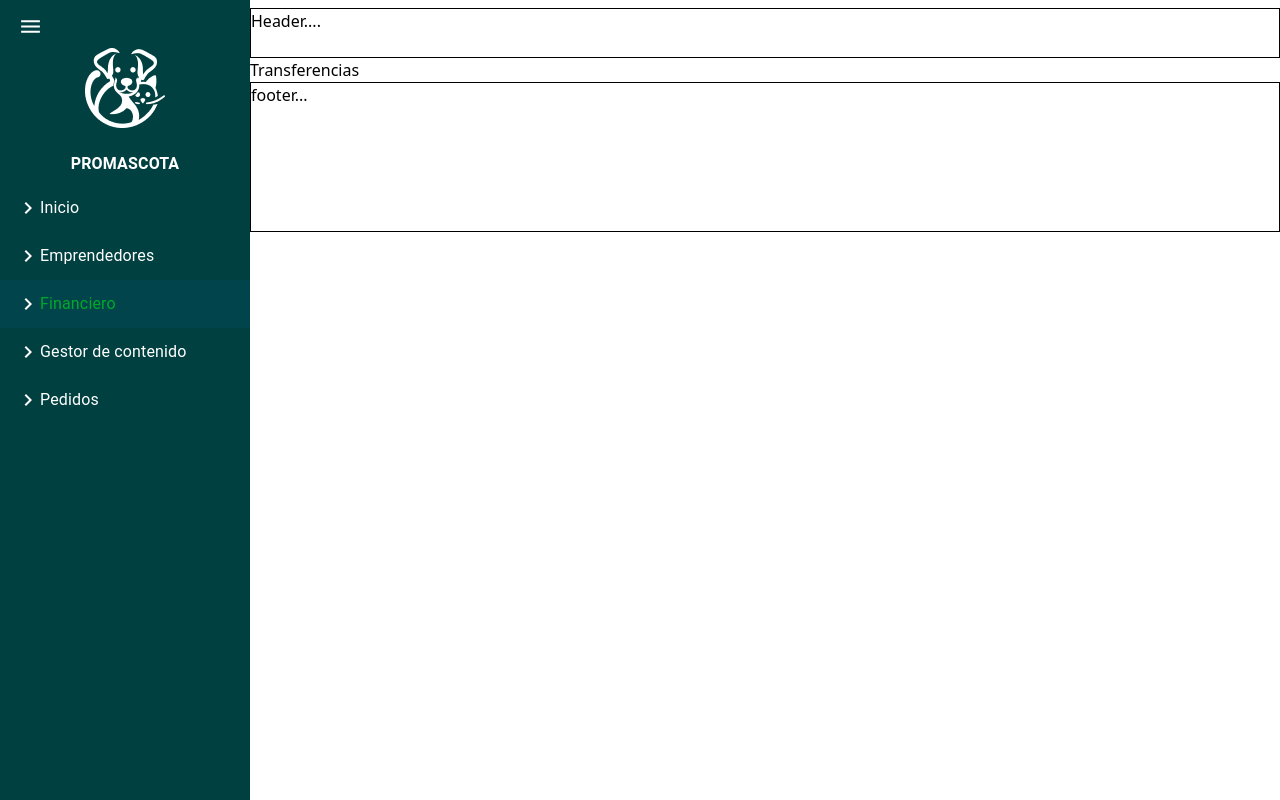
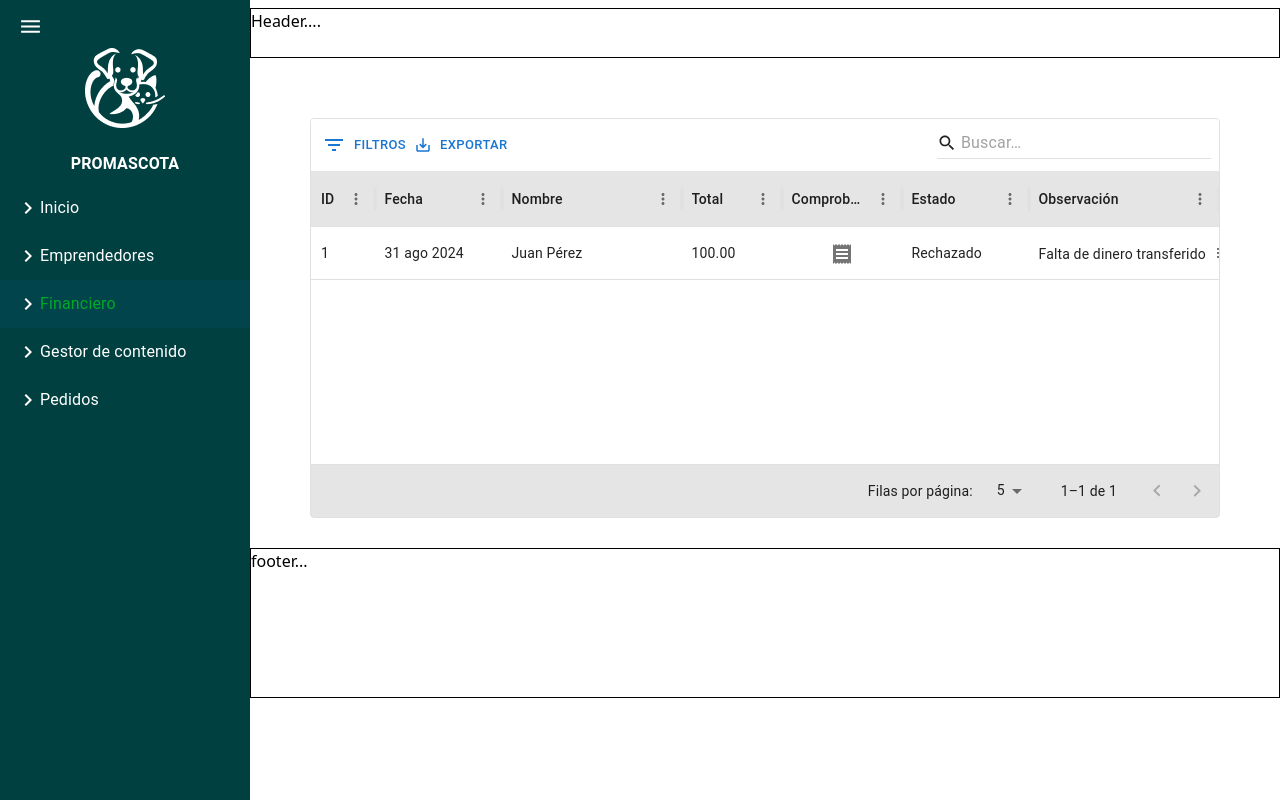
Before and after one commit to PROMASCOTA-TIC/Frontend-Administrator, a Next.js app: page /financiero/transferencias in a window 1280 px wide. Built offline with nearby package versions, Linux system fonts and the light colour scheme.

Commit message:
feat: Agregar página para revisión de transferencias

```diff
--- a/src/app/(admin)/financiero/transferencias/page.tsx
+++ b/src/app/(admin)/financiero/transferencias/page.tsx
@@ -1,7 +1,87 @@
-import React from 'react'
+'use client';
+
+import "@/assets/styles/styles.css"
+import { Box, Grid2, IconButton, Typography } from "@mui/material";
+import { DateFilter, DownloadButton, Tables, } from "../components";
+import { GridColDef } from "@mui/x-data-grid";
+import { EditNote, Receipt } from "@mui/icons-material";
+
+interface RowData {
+    id: number;
+    fecha: string;
+    nombre: string;
+    total: string;
+    estado: string;
+}
+
+const rows: RowData[] = [
+    {
+        id: 1,
+        fecha: new Date("2024-08-31T00:00:00").toLocaleDateString('es-ES', { day: '2-digit', month: 'short', year: 'numeric' }),
+        nombre: "Juan Pérez",
+        total: "100.00",
+        estado: "Rechazado",
+    },
+];
+
+
+const columns: GridColDef[] = [
+    { field: "id", headerName: "ID", flex: 0.5, minWidth: 50 },
+    { field: "fecha", headerName: "Fecha", flex: 1, minWidth: 100 },
+    { field: "nombre", headerName: "Nombre", flex: 1, minWidth: 180 },
+    { field: "total", headerName: "Total", flex: 0.5, minWidth: 100 },
+    {
+        field: "comprobante",
+        headerName: "Comprobante",
+        flex: 0.5, minWidth: 120,
+        align: "center",
+        renderCell: () => (
+            <IconButton>
+                <Receipt />
+            </IconButton>
+
+        ),
+    },
+    { field: "estado", headerName: "Estado", flex: 1, minWidth: 100 },
+    {
+        field: "observacion",
+        headerName: "Observación",
+        flex: 1.5, minWidth: 150,
+        renderCell: () => (
+            <Box
+                sx={{
+                    display: "flex",
+                    justifyContent: "space-between",
+                    alignItems: "center",
+                    marginTop: "6px",
+                }}
+            >
+                <Typography variant="body2">
+                    Falta de dinero transferido
+                </Typography>
+                <IconButton>
+                    <EditNote />
+                </IconButton>
+            </Box>
+        ),
+    },
+];
 
 export default function Transferencias() {
     return (
-        <div>Transferencias</div>
-    )
-}
+        <Grid2
+            container
+            sx={{
+                display: "flex",
+                flexDirection: { xs: "column", sm: "row" },
+                boxSizing: "border-box",
+                minWidth: "300px",
+                margin: { xs: "30px 25px", sm: "30px 30px", md: "30px 60px" },
+            }}
+        >
+            <Grid2 size={12} sx={{ height: 400, width: "100%", marginTop: "30px" }}>
+                <Tables rows={rows} columns={columns} />
+            </Grid2>
+        </Grid2>
+    );
+};
```
